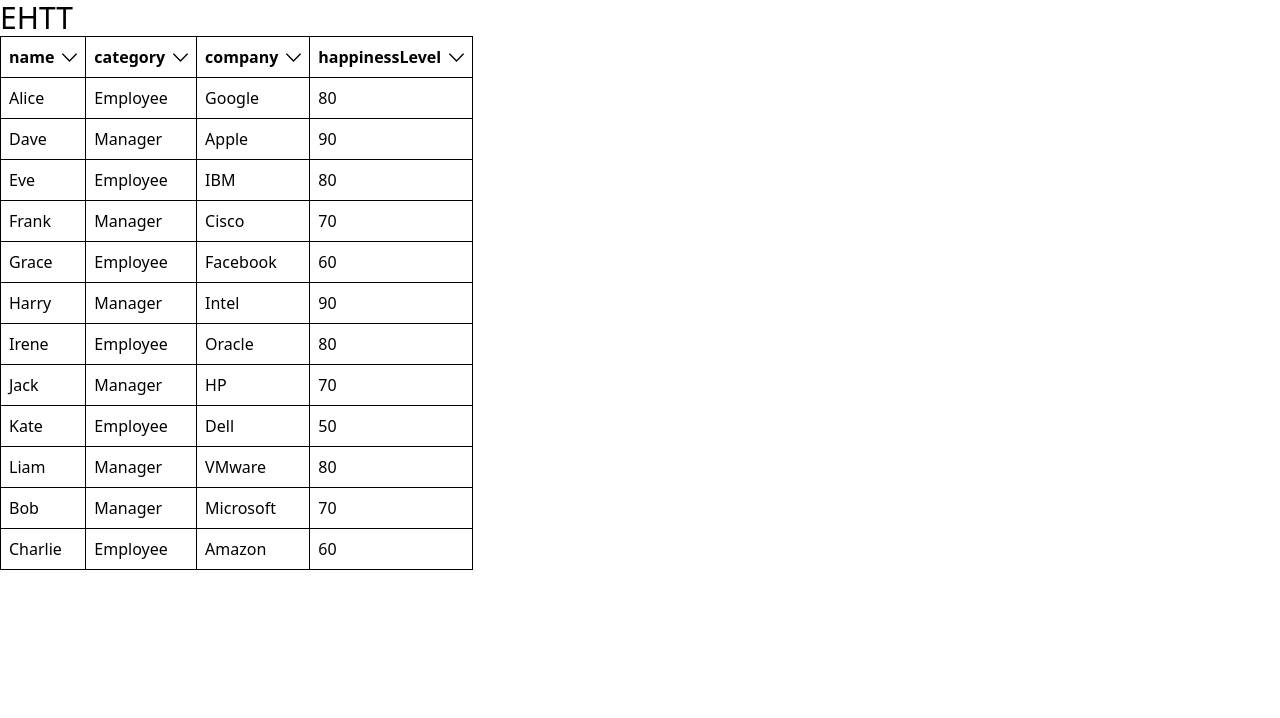
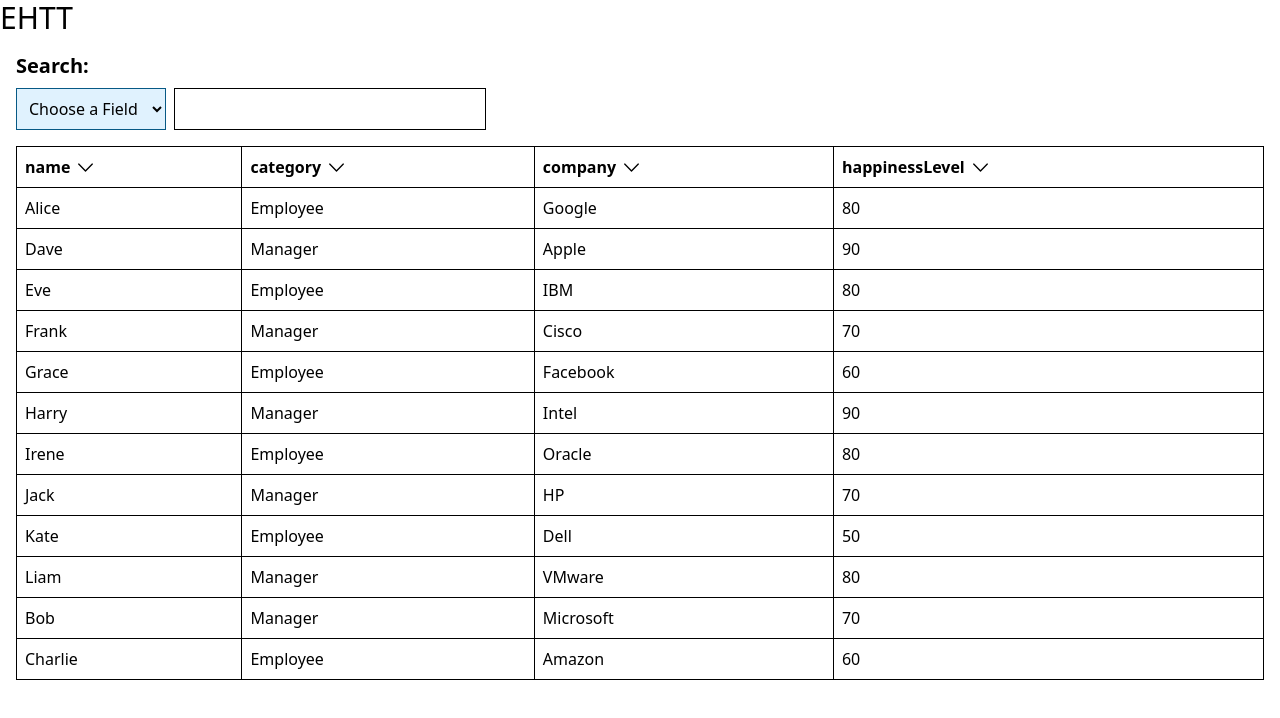
Before and after one commit to gopoma/EHTT, a React (Vite) app: page / in a window 1280 px wide. Shown: the top 718 px of the page. Built offline with nearby package versions, Linux system fonts and the light colour scheme; the HTML template or start-up script is replaced by a standard one.

Commit message:
feat: add searching

```diff
--- a/src/components/PeopleTable.tsx
+++ b/src/components/PeopleTable.tsx
@@ -1,4 +1,4 @@
-import React, { useState, type FC, useEffect } from 'react'
+import React, { useState, type FC, useEffect, type ChangeEvent } from 'react'
 import { v4 as uuidv4 } from 'uuid'
 
 import { ArrowDownIcon, ArrowUpIcon } from './icons'
@@ -27,12 +27,84 @@
       .catch(console.log)
   }, [])
 
+  interface SearchFilterCriteria {
+    field: string
+    value: string
+  }
+  const initialSearchFilterCriteria: SearchFilterCriteria = {
+    field: '',
+    value: ''
+  }
+  const [searchFilterCriteria, setSearchFilterCriteria] = useState<SearchFilterCriteria>(initialSearchFilterCriteria)
+  const [searchResults, setSearchResults] = useState<Person[]>(sortedItems)
+
+  const onSearchFilterFieldChange = ({ target: { value: searchFilterField } }: ChangeEvent<HTMLSelectElement>): void => {
+    setSearchFilterCriteria((prevSearchFilterCriteria) => ({
+      ...prevSearchFilterCriteria,
+      field: searchFilterField
+    }))
+  }
+
+  const onSearchFilterValueChange = ({ target: { value: searchFilterValue } }: ChangeEvent<HTMLInputElement>): void => {
+    setSearchFilterCriteria((prevSearchFilterCriteria) => ({
+      ...prevSearchFilterCriteria,
+      value: searchFilterValue
+    }))
+  }
+
+  useEffect(() => {
+    const { field, value } = searchFilterCriteria
+
+    if (field === '' || value === '') {
+      setSearchResults([])
+      return
+    }
+
+    const newSearchResults = sortedItems.filter((sortedItem) => sortedItem[field as keyof Person].toString().toLowerCase().includes(value.toLowerCase()))
+
+    setSearchResults(newSearchResults)
+  }, [searchFilterCriteria])
+
+  useEffect(() => {
+  }, [searchResults])
+
   if (sortedItems.length === 0) {
     return <></>
   }
 
   return (
-    <>
+    <section className='flex flex-col gap-4 p-4'>
+      <section className='flex flex-col gap-2'>
+        <label className='text-xl font-bold'>Search:</label>
+        <section className='flex gap-2'>
+          <select
+            onChange={onSearchFilterFieldChange}
+            className='w-[12%] p-2 bg-sky-100 border border-sky-800'
+          >
+            {
+              <>
+                <option value=''>Choose a Field</option>
+                {
+                  Object.keys(people[0]).map((key) => (
+                    <option
+                      key={ key }
+                      value={ key }
+                    >
+                      { key }
+                    </option>
+                  ))
+                }
+              </>
+            }
+          </select>
+          <input
+            type='text'
+            className='w-[25%] border border-black py-2 px-3'
+            value={searchFilterCriteria.value}
+            onChange={onSearchFilterValueChange}
+          />
+        </section>
+      </section>
       <table>
         <thead>
           <tr>
@@ -68,7 +140,7 @@
         </thead>
         <tbody>
             {
-              sortedItems.map((sortedItem) => {
+              (searchResults.length !== 0 ? searchResults : sortedItems).map((sortedItem) => {
                 return (<tr key={ sortedItem.id }>
                   {
                     Object.entries(sortedItem).map(([key, value]) => {
@@ -89,6 +161,6 @@
             }
         </tbody>
       </table>
-    </>
+    </section>
   )
 }
```
